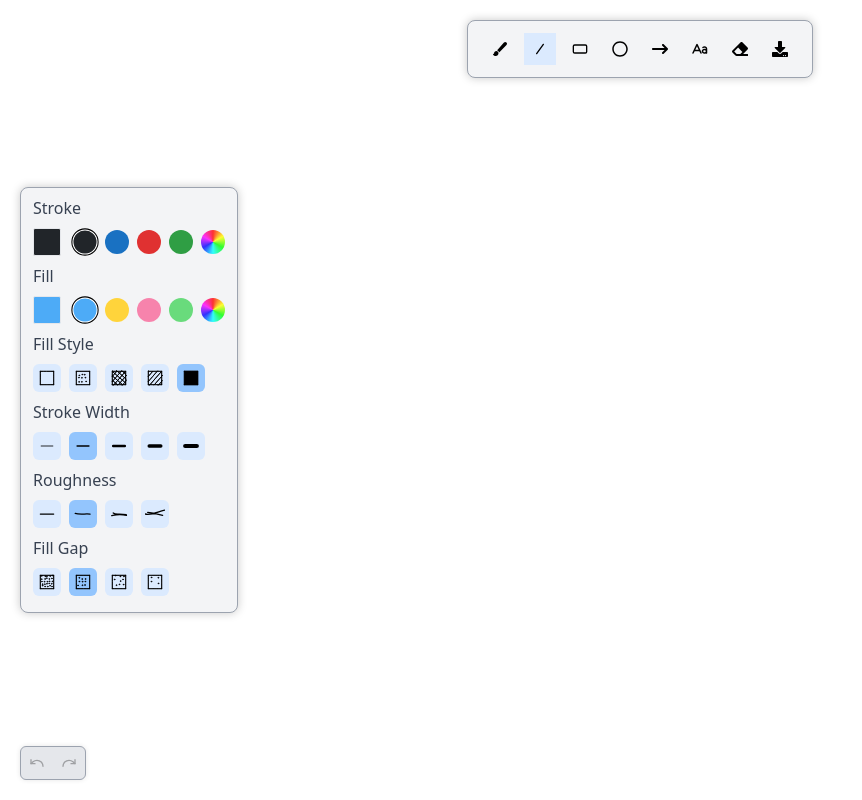
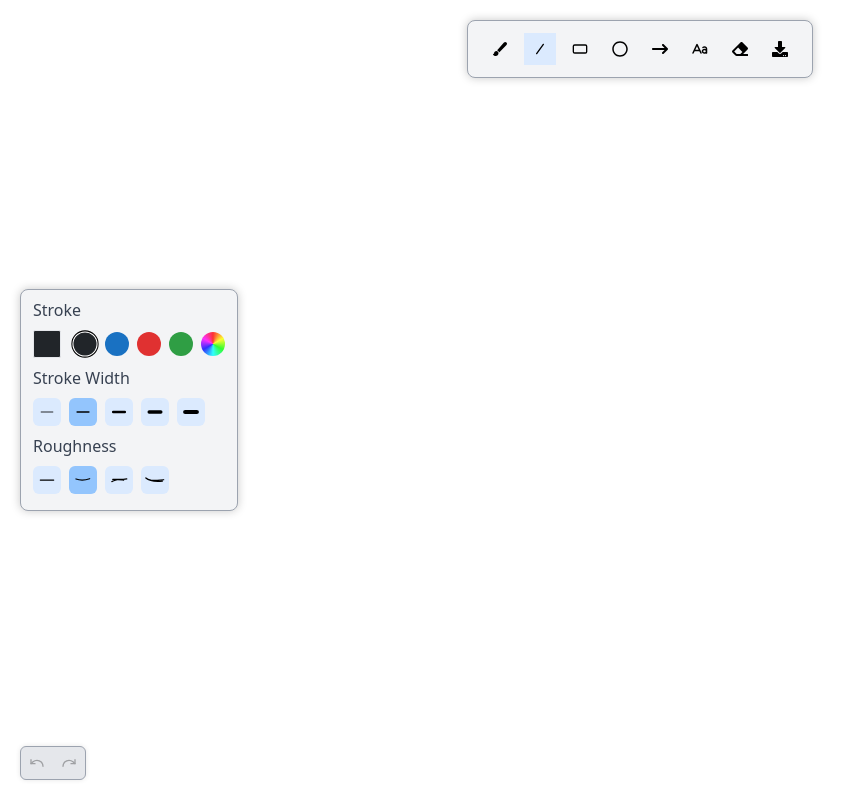
Before and after one commit to mankesh016/whiteboard-app, a React (Create React App) app: page / in a window 1280 px wide. Shown: the whole page, without its empty margins (0-862 px from the left). Built offline with nearby package versions, Linux system fonts and the light colour scheme.

Commit message:
feat: conditionally render relevant tool options

```diff
--- a/src/components/Toolbox.js
+++ b/src/components/Toolbox.js
@@ -1,4 +1,4 @@
-import { COLORS } from "../constants";
+import { COLORS, TOOL_ITEMS } from "../constants";
 import {
   CrossHatchFillIcon,
   DotsFillIcon,
@@ -11,6 +11,7 @@ import { LineStyleIcon } from "../icons/roughnessIcon";
 import { GapIcon } from "../icons/gapIcon";
 import { useContext } from "react";
 import ToolboxContext from "../store/toolbox-context";
+import BoardContext from "../store/board-context";
 import classNames from "classnames";
 
 const TOOLBOX_SECTIONS = {
@@ -120,6 +121,7 @@ const BoxPickerSection = ({ title, items, currentValue, onSelect }) => (
 );
 
 function Toolbox() {
+  const { activeToolItem } = useContext(BoardContext);
   const {
     toolboxState,
     changeStroke,
@@ -130,50 +132,99 @@ function Toolbox() {
     changeGap,
   } = useContext(ToolboxContext);
 
+  if (activeToolItem === TOOL_ITEMS.ERASER) {
+    return null;
+  }
+
+  const isShape =
+    activeToolItem === TOOL_ITEMS.RECTANGLE ||
+    activeToolItem === TOOL_ITEMS.CIRCLE;
+  const isLineOrArrow =
+    activeToolItem === TOOL_ITEMS.LINE || activeToolItem === TOOL_ITEMS.ARROW;
+  const isBrush = activeToolItem === TOOL_ITEMS.BRUSH;
+  const isText = activeToolItem === TOOL_ITEMS.TEXT;
+
+  let strokeTitle = "Stroke";
+  let strokeWidthTitle = "Stroke Width";
+
+  if (isBrush) {
+    strokeTitle = "Brush Color";
+    strokeWidthTitle = "Brush Size";
+  } else if (isText) {
+    strokeTitle = "Text Color";
+    strokeWidthTitle = "Font Size";
+  }
+
+  const showFill = isShape;
+  const showFillStyle = isShape;
+  const showRoughness = isShape || isLineOrArrow;
+  const showGap =
+    isShape &&
+    toolboxState.fillStyle !== "none" &&
+    toolboxState.fillStyle !== "solid";
+
   return (
     <>
       <div className={"toolbox-container max-h-[70vh] overflow-auto "}>
         {/* Color Sections */}
 
+        {/* Stroke Color */}
         <ColorPickerSection
-          title="Stroke"
+          title={strokeTitle}
           presets={TOOLBOX_SECTIONS.strokeColors}
           colorValue={toolboxState.stroke}
           onSelect={changeStroke}
         />
+
+        {/* Fill Color */}
+        {showFill && (
           <ColorPickerSection
             title="Fill"
             presets={TOOLBOX_SECTIONS.fillColors}
             colorValue={toolboxState.fill}
             onSelect={changeFill}
           />
+        )}
 
         {/* Box Sections */}
+
+        {/* Fill Style */}
+        {showFillStyle && (
           <BoxPickerSection
             title="Fill Style"
             items={TOOLBOX_SECTIONS.fillStyles}
             currentValue={toolboxState.fillStyle}
             onSelect={changeFillStyle}
           />
+        )}
 
+        {/* Stroke Width */}
         <BoxPickerSection
-          title="Stroke Width"
+          title={strokeWidthTitle}
           items={TOOLBOX_SECTIONS.strokeWidths}
           currentValue={toolboxState.strokeWidth}
           onSelect={changeStrokeWidth}
         />
+
+        {/* Roughness */}
+        {showRoughness && (
           <BoxPickerSection
             title="Roughness"
             items={TOOLBOX_SECTIONS.roughnessOptions}
             currentValue={toolboxState.roughness}
             onSelect={changeRoughness}
           />
+        )}
+
+        {/* Fill Gap */}
+        {showFill && (
           <BoxPickerSection
             title="Fill Gap"
             items={TOOLBOX_SECTIONS.gapOptions}
             currentValue={toolboxState.hachureGap}
             onSelect={changeGap}
           />
+        )}
       </div>
     </>
   );
```
Also changed, not shown: 1 other file (tests, documents, lock files or other folders). Lines whose indentation alone changed are shown as unchanged.
